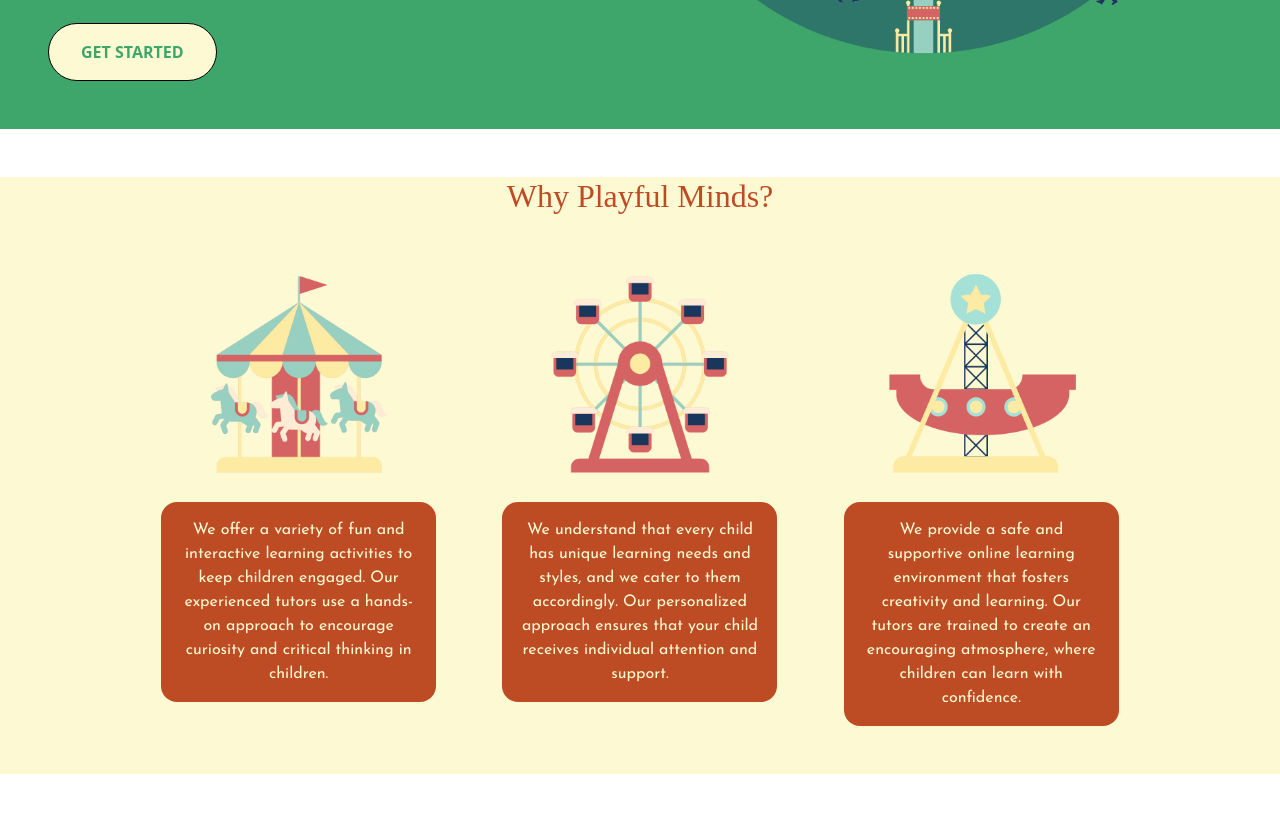
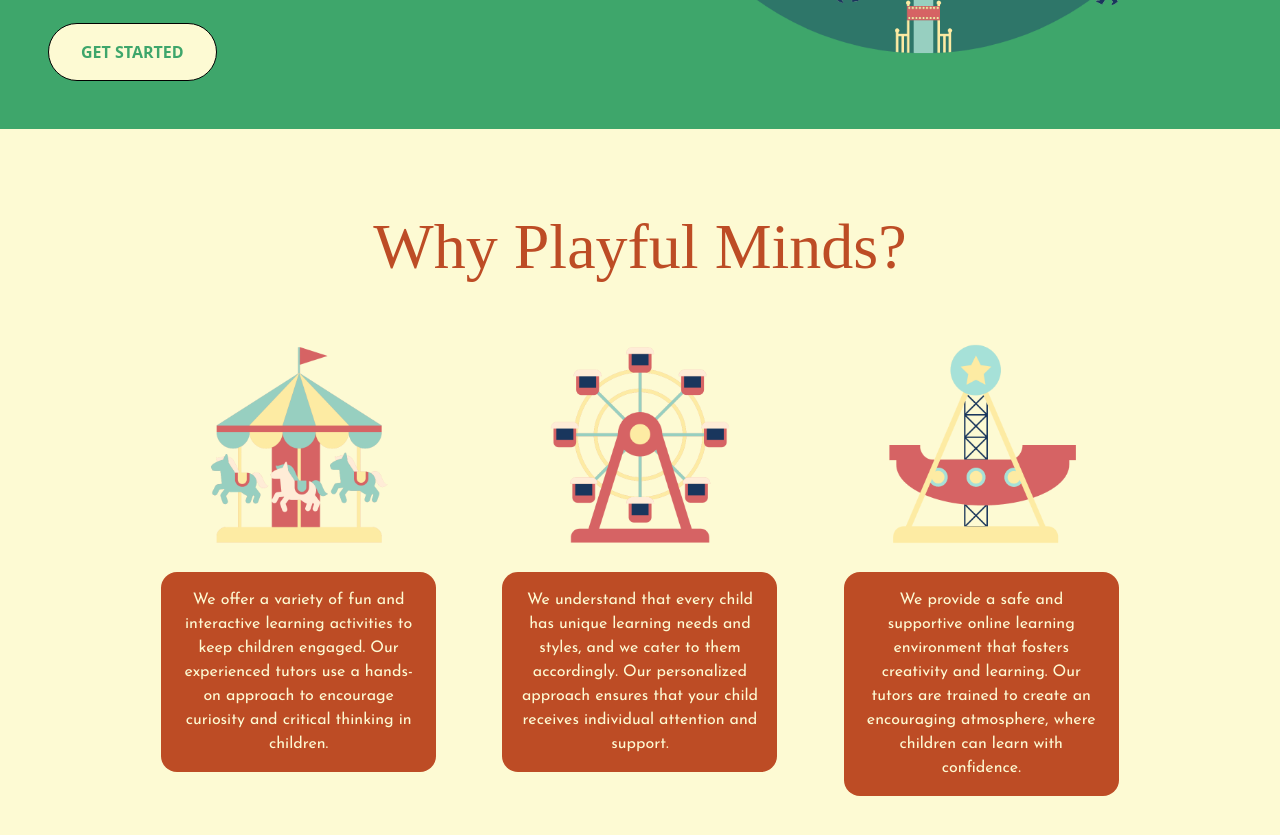
Before and after one commit to doganeraylin/online-tutors-frontend, a Next.js app: page / in a window 1280 px wide. Shown: the part 820-1655 px from the top of the page. Before the commit the page ends 1594 px from the top, so only its background shows below. Built offline with nearby package versions, Linux system fonts and the light colour scheme; a web font is replaced by a local one.

Commit message:
made title responsive

```diff
--- a/components/WhyPlayfulMinds/WhyPlayfulMinds.module.css
+++ b/components/WhyPlayfulMinds/WhyPlayfulMinds.module.css
@@ -1,4 +1,5 @@
 .whyContainer {
+    padding-top: 2rem;
     background-color: var(--light-yellow);
 }
 
@@ -29,9 +30,19 @@
 
 /* MEDIA QUERIES */
 
+@media (min-width: 576px) {
+    .whyTitle {
+        font-size: 3rem;
+    }
+}
+
+
 @media (min-width: 1200px) {
     .whyColumns {
         max-width: 80%;
+    }
+    .whyTitle {
+        font-size: 4rem;
     }
 }
 
```
